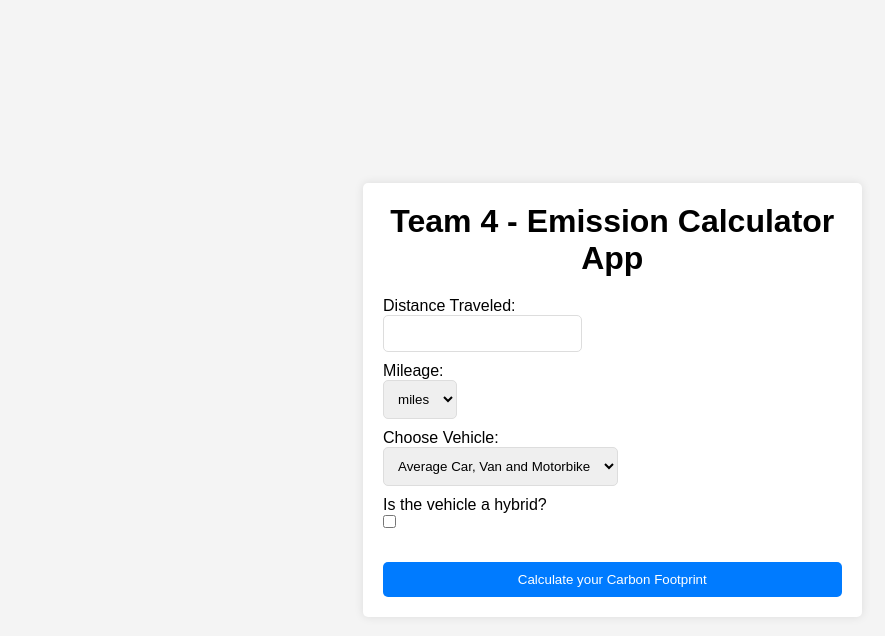
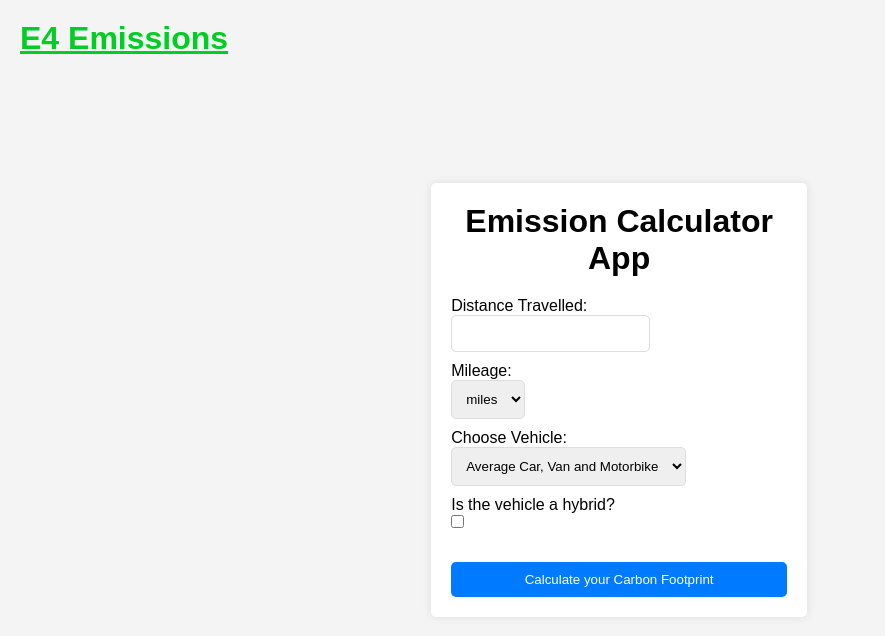
Before and after one commit to AwokenHive/team4-emission-calculator-app, a React (Create React App) app: page / in a window 1280 px wide. Shown: the top 636 px of the page, without its empty margins (0-885 px from the left). Built offline with nearby package versions, Linux system fonts and the light colour scheme.

Commit message:
Navbar created

```diff
--- a/src/App.jsx
+++ b/src/App.jsx
@@ -1,46 +1,12 @@
 import "./App.css";
-import { useRef } from "react";
+import Form from "./components/form/form";
+import Navbar from "./components/navbar/navbar";
 
 function App() {
-  const distanceRef = useRef(null);
-  const selectRef = useRef(null);
-  const hybridRef = useRef(null);
-
-  function handleSubmit(event) {
-    event.preventDefault();
-    console.log("Distance value:", distanceRef.current.value);
-    console.log("Select value:", selectRef.current.value);
-    console.log("Hybrid value:", hybridRef.current.checked);
-  }
-
   return (
-    <div className="main-container">
-      <h1 className="main-heading">Team 4 - Emission Calculator App</h1>
-
-      <form onSubmit={handleSubmit}>
-        <label>
-          <p>Distance Traveled:</p>
-          <input type="number" ref={distanceRef} required />
-        </label>
-        <label>
-          <p>Mileage:</p>
-          <select ref={selectRef}>
-            <option value="miles">miles</option>
-            <option value="km">km</option>
-          </select>
-        </label>
-        <label>
-          <p>Choose Vehicle:</p>
-          <select ref={selectRef}>
-            <option value="avCarType">Average Car, Van and Motorbike</option>
-          </select>
-        </label>
-        <label>
-          <p>Is the vehicle a hybrid?</p>
-          <input type="checkbox" ref={hybridRef} />
-        </label>
-        <button type="submit">Calculate your Carbon Footprint</button>
-      </form>
+    <div>
+      <Navbar />
+      <Form />
     </div>
   );
 }
--- /dev/null
+++ b/src/components/form/form.jsx
@@ -0,0 +1,46 @@
+import React, { useRef } from "react";
+
+function Form() {
+  const distanceRef = useRef(null);
+  const selectRef = useRef(null);
+  const hybridRef = useRef(null);
+
+  function handleSubmit(event) {
+    event.preventDefault();
+    console.log("Distance value:", distanceRef.current.value);
+    console.log("Select value:", selectRef.current.value);
+    console.log("Hybrid value:", hybridRef.current.checked);
+  }
+
+  return (
+    <div className="main-container">
+      <h1 className="main-heading">Emission Calculator App</h1>
+      <form onSubmit={handleSubmit}>
+        <label>
+          <p>Distance Travelled:</p>
+          <input type="number" ref={distanceRef} required />
+        </label>
+        <label>
+          <p>Mileage:</p>
+          <select ref={selectRef}>
+            <option value="miles">miles</option>
+            <option value="km">km</option>
+          </select>
+        </label>
+        <label>
+          <p>Choose Vehicle:</p>
+          <select ref={selectRef}>
+            <option value="avCarType">Average Car, Van and Motorbike</option>
+          </select>
+        </label>
+        <label>
+          <p>Is the vehicle a hybrid?</p>
+          <input type="checkbox" ref={hybridRef} />
+        </label>
+        <button type="submit">Calculate your Carbon Footprint</button>
+      </form>
+    </div>
+  );
+}
+
+export default Form;
--- /dev/null
+++ b/src/components/navbar/navbar.css
@@ -0,0 +1,13 @@
+.logo {
+  position: absolute;
+  top: 0;
+  left: 0;
+  padding: 20px;
+}
+
+.logo h1 {
+  font-family: "Arial", sans-serif;
+  color: #00ce22;
+  font-size: 2em;
+  text-decoration: underline;
+}
--- /dev/null
+++ b/src/components/navbar/navbar.jsx
@@ -0,0 +1,12 @@
+import React from "react";
+import "./navbar.css";
+
+const Navbar = () => {
+  return (
+    <div className="logo">
+      <h1>E4 Emissions</h1>
+    </div>
+  );
+};
+
+export default Navbar;
```
